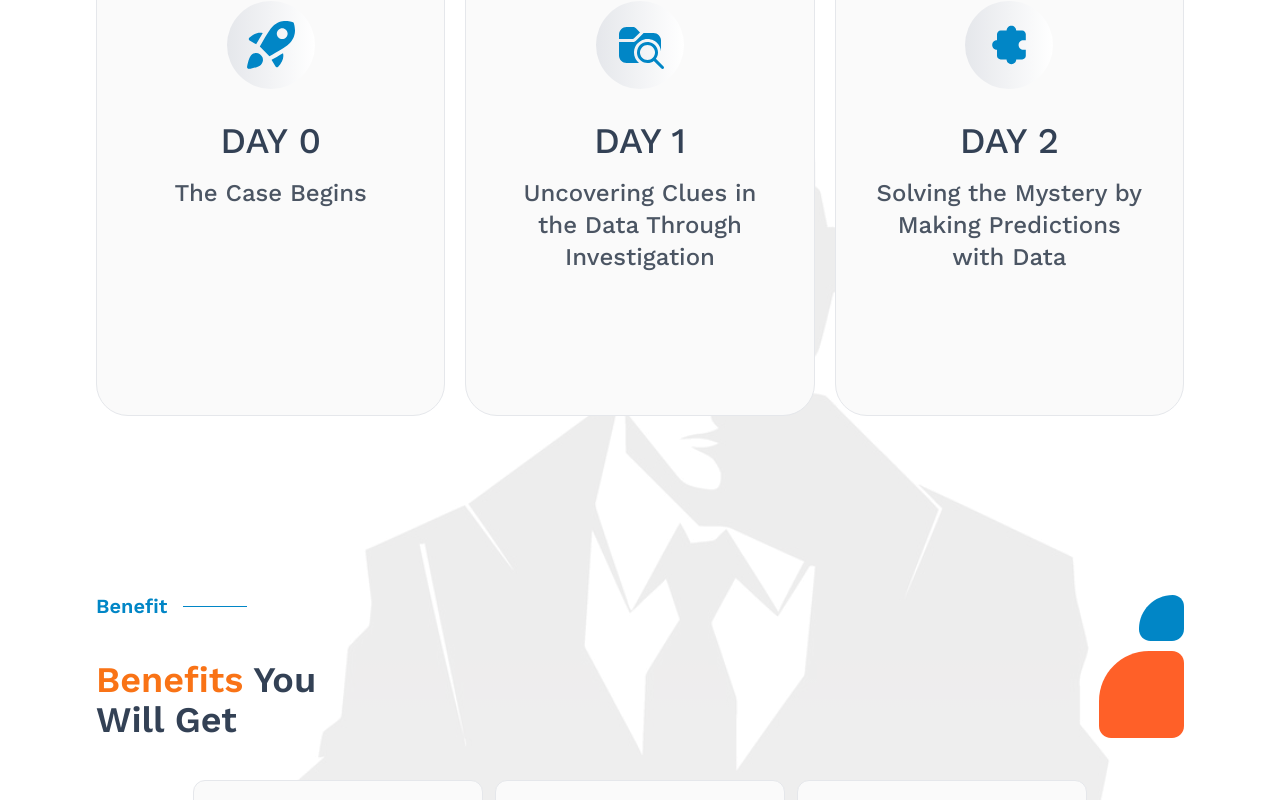
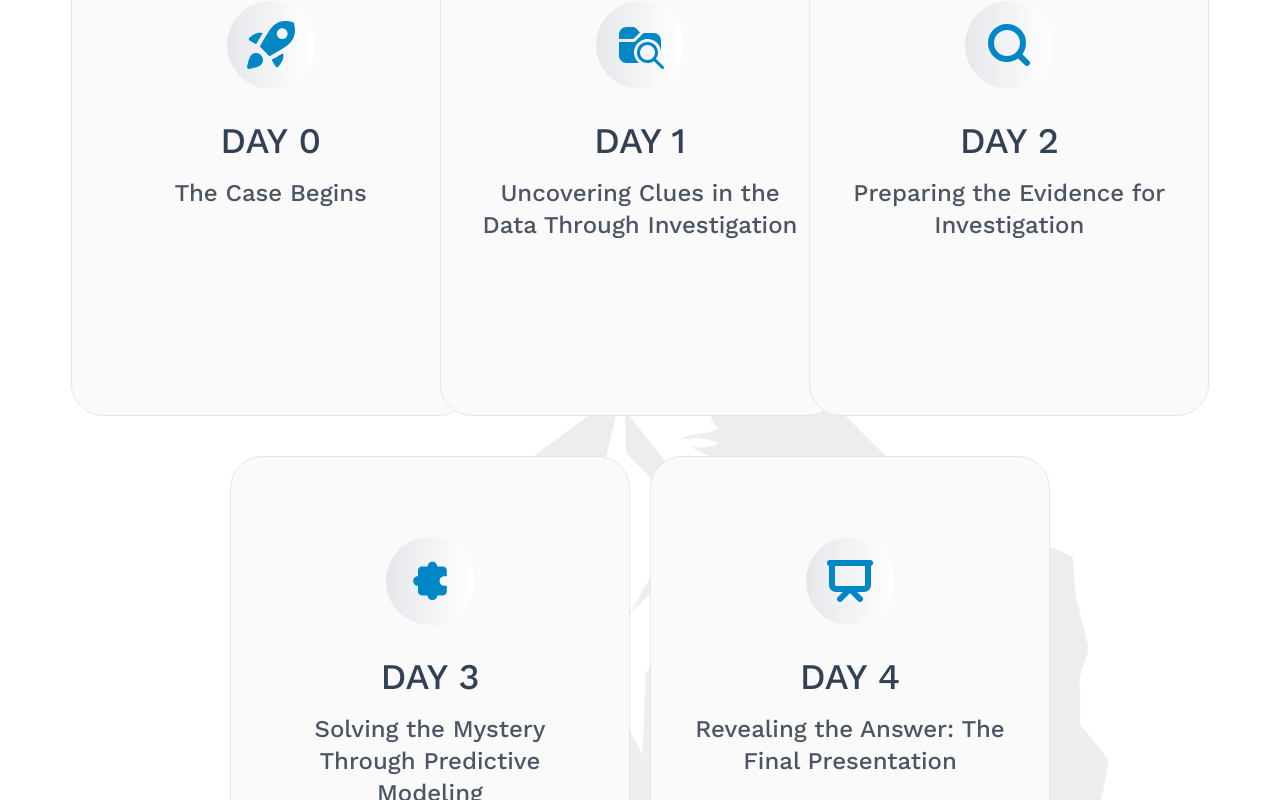
Before and after one commit to bccfilkom/web-dsmbc, a Next.js app: page / in a window 1280 px wide. Shown: the part 3160-3960 px from the top of the page. Built offline with nearby package versions, Linux system fonts and the light colour scheme.

Commit message:
fix: update learning path content and add new SVG icons for presentation and search

```diff
--- a/src/app/page.tsx
+++ b/src/app/page.tsx
@@ -121,7 +121,7 @@ export default function AboutPage() {
             <h1 className="text-center font-semibold text-base lg:text-xl">LEARNING PATH</h1>
             <hr className="border-light_blue border-1 w-16"/>
           </div>
-          <div className="flex flex-col lg:flex-row gap-2 md:gap-3 lg:gap-5 justify-center">
+          <div className="grid grid-cols-3 gap-2 md:gap-3 lg:gap-5 justify-items-center">
             <div className="flex lg:flex-col gap-6 lg:gap-8 items-center p-6 lg:px-10 lg:py-20 border-[1px] rounded-xl lg:rounded-[32px] w-full h-[105px] lg:w-[400px] lg:h-[496px] bg-neutral-50 border-gray-200">
               <div className="p-5 rounded-full bg-gradient-to-r from-gray-200 to-white">
                 <Image
@@ -155,6 +155,23 @@ export default function AboutPage() {
             <div className="flex lg:flex-col gap-6 lg:gap-8 items-center p-6 lg:px-10 lg:py-20 border-[1px] rounded-xl lg:rounded-[32px] w-full h-[105px] lg:w-[400px] lg:h-[496px] bg-neutral-50 border-gray-200">
               <div className="p-5 rounded-full bg-gradient-to-r from-gray-200 to-white">
                 <Image
+                  src={withBasePath("/images/search.svg")}
+                  alt="-"
+                  className="justify-center lg:w-12 lg:h-12"
+                  width={24}
+                  height={24}
+                />
+              </div>
+              <div className="flex flex-col gap-1 lg:gap-4 items-start lg:items-center justify-start lg:justify-center text-left lg:text-center">
+                <h1 className="font-medium text-xl lg:text-4xl text-slate-700">DAY 2</h1>
+                <p className="font-medium text-sm lg:text-2xl text-gray-600">Preparing the Evidence for Investigation</p>
+              </div>
+            </div>
+          </div>
+          <div className="flex gap-2 md:gap-3 lg:gap-5 justify-center">
+            <div className="flex lg:flex-col gap-6 lg:gap-8 items-center p-6 lg:px-10 lg:py-20 border-[1px] rounded-xl lg:rounded-[32px] w-full h-[105px] lg:w-[400px] lg:h-[496px] bg-neutral-50 border-gray-200">
+              <div className="p-5 rounded-full bg-gradient-to-r from-gray-200 to-white">
+                <Image
                   src={withBasePath("/images/puzzle-piece.svg")}
                   alt="-"
                   className="justify-center lg:w-12 lg:h-12"
@@ -163,8 +180,23 @@ export default function AboutPage() {
                 />
               </div>
               <div className="flex flex-col gap-1 lg:gap-4 items-start lg:items-center justify-start lg:justify-center text-left lg:text-center">
-                <h1 className="font-medium text-xl lg:text-4xl text-slate-700">DAY 2</h1>
-                <p className="font-medium text-sm lg:text-2xl text-gray-600">Solving the Mystery by Making Predictions with Data</p>
+                <h1 className="font-medium text-xl lg:text-4xl text-slate-700">DAY 3</h1>
+                <p className="font-medium text-sm lg:text-2xl text-gray-600">Solving the Mystery Through Predictive Modeling</p>
+              </div>
+            </div>
+            <div className="flex lg:flex-col gap-6 lg:gap-8 items-center p-6 lg:px-10 lg:py-20 border-[1px] rounded-xl lg:rounded-[32px] w-full h-[105px] lg:w-[400px] lg:h-[496px] bg-neutral-50 border-gray-200">
+              <div className="p-5 rounded-full bg-gradient-to-r from-gray-200 to-white">
+                <Image
+                  src={withBasePath("/images/presentation.svg")}
+                  alt="-"
+                  className="justify-center lg:w-12 lg:h-12"
+                  width={24}
+                  height={24}
+                />
+              </div>
+              <div className="flex flex-col gap-1 lg:gap-4 items-start lg:items-center justify-start lg:justify-center text-left lg:text-center">
+                <h1 className="font-medium text-xl lg:text-4xl text-slate-700">DAY 4</h1>
+                <p className="font-medium text-sm lg:text-2xl text-gray-600">Revealing the Answer: The Final Presentation</p>
               </div>
             </div>
           </div>
```
Also changed, not shown: public/images/presentation.svg (added), public/images/search.svg (added).
